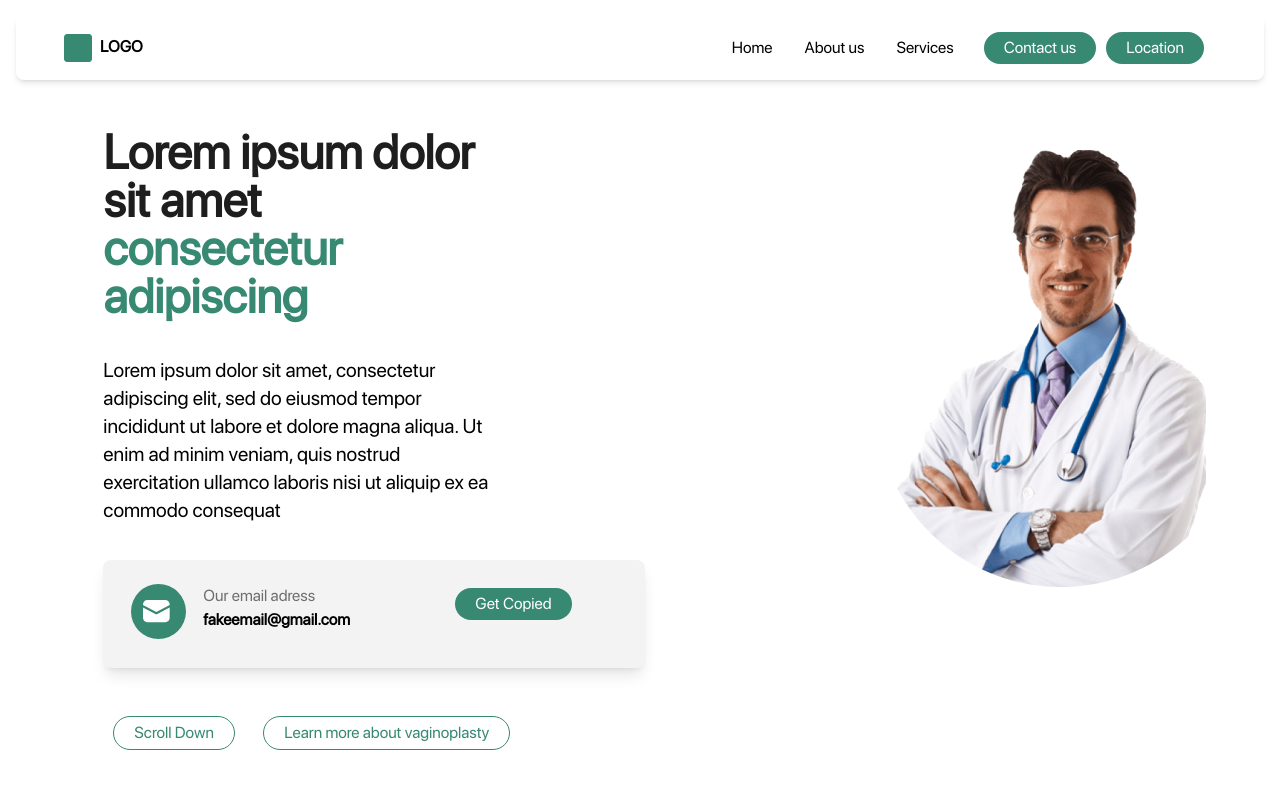
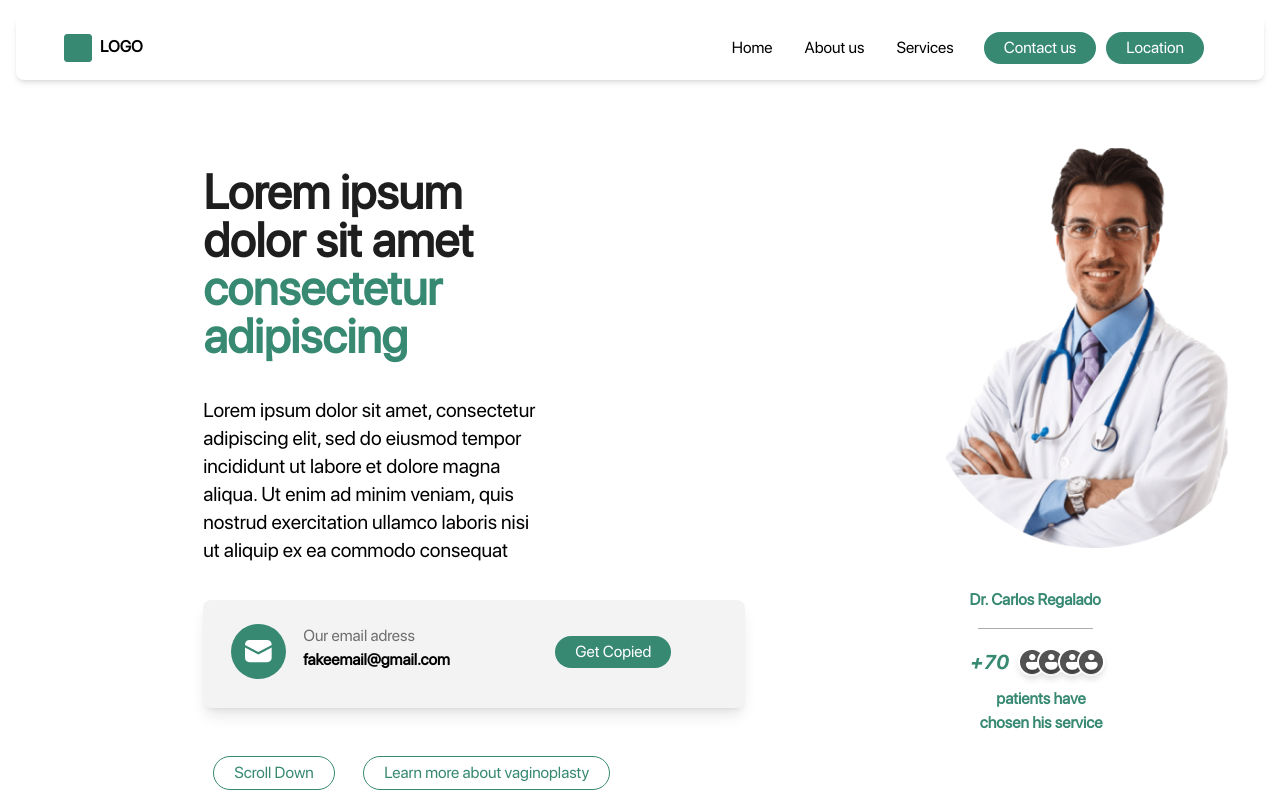
Before and after one commit to FoxByte-Web-Development/drlopez-landingpage-app, a React (Vite) app: page / in a window 1280 px wide. Built offline with nearby package versions, Linux system fonts and the light colour scheme.

Commit message:
finish home component

```diff
--- a/src/Components/HomeComponent/home-component.css
+++ b/src/Components/HomeComponent/home-component.css
@@ -25,3 +25,7 @@ body {
 .text-secundary-color {
   color: #1e1e1e;
 }
+
+.horizontal-line-color {
+  color: #acacac;
+}
--- a/src/Components/HomeComponent/home-component.jsx
+++ b/src/Components/HomeComponent/home-component.jsx
@@ -2,12 +2,13 @@ import React from "react";
 import Button from "../Button/button-componet";
 import "./home-component.css";
 import FotoDoctor from "../../Images/FotoDoctor.png";
+import FourPeople from "../../Images/FourPeople.png";
 
 export default function HomeComponent() {
   return (
-    <div className="sm:ml-auto lg:ml-[7%]">
+    <div className="sm:ml-auto md:ml-[7%] lg:ml-[15%]">
       <div className="grid grid-flow-row grid-cols-2 gap-x-96">
-        <div className="text-left">
+        <div className="mt-10 text-left">
           <p className="text-secundary-color text-5xl font-bold ">
             Lorem ipsum dolor sit amet
           </p>
@@ -29,7 +30,7 @@ export default function HomeComponent() {
                   viewBox="0 0 27 23"
                   fill="none"
                   xmlns="http://www.w3.org/2000/svg"
-                  className="mt-4 ml-3"
+                  className="mt-4 ml-[14px]"
                 >
                   <path
                     d="M4.44648 0C1.99075 0 0 1.99075 0 4.44648V4.89402L13.3397 12.0769L26.6789 4.89426V4.44648C26.6789 1.99075 24.6882 0 22.2324 0H4.44648Z"
@@ -47,7 +48,7 @@ export default function HomeComponent() {
               <p className="font-bold">fakeemail@gmail.com</p>
             </div>
             <div>
-              <div className="mt-7">
+              <div className="mt-9">
                 <Button>Get Copied</Button>
               </div>
             </div>
@@ -65,7 +66,14 @@ export default function HomeComponent() {
           <div>
             <img src={FotoDoctor} alt="fotodoctor" />
           </div>
-          <div></div>
+          <div className=" text-primary-color ml-[13%] mt-10 font-bold">
+            <p>Dr. Carlos Regalado</p>
+            <hr className="horizontal-line-color mt-4 ml-2 w-[115px]" />
+            <img src={FourPeople} alt="fourpeople" className=" mt-4" />
+            <p className=" ml-2 w-[127px] text-center">
+              patients have chosen his service
+            </p>
+          </div>
         </div>
       </div>
     </div>
```
Also changed, not shown: src/Images/FourPeople.png.
